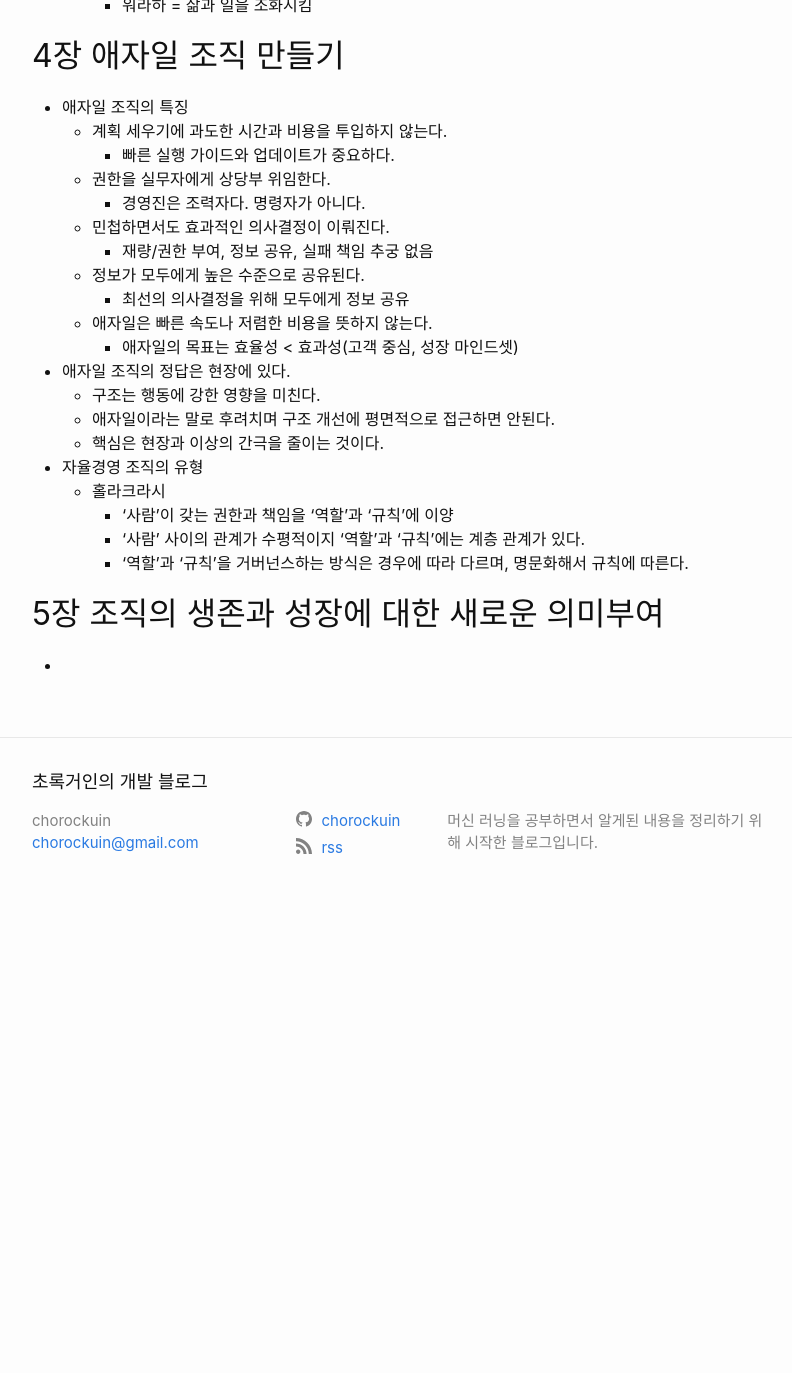
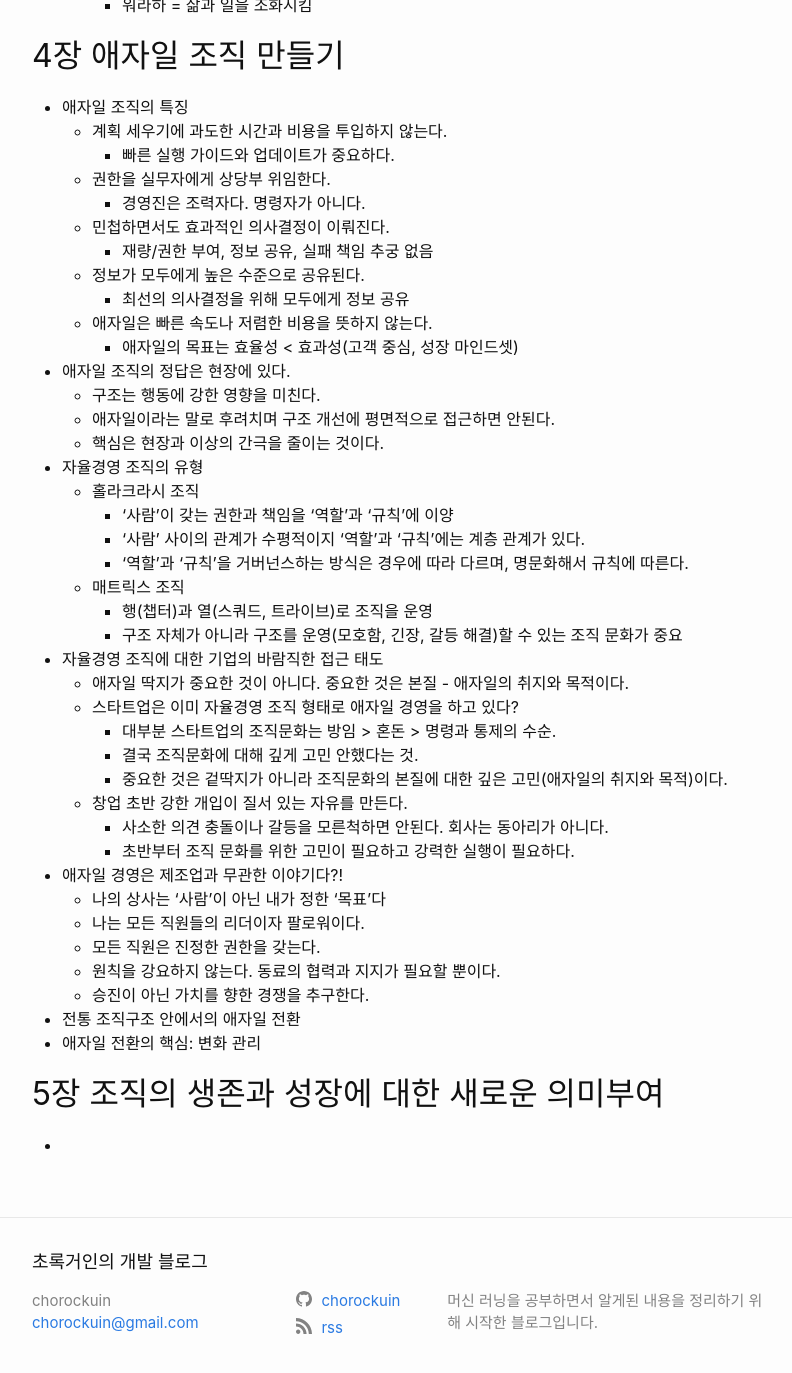
Before and after one commit to chorockuin/chorockuin.github.io, a Jekyll site: the page built from _posts/2020-10-11-naked_agile.md, in a window 1280 px wide and 1400 px high, scrolled down 2289 px. Shown: the top 1373 px of the window, without its empty margins (238-1030 px from the left). Built offline with Jekyll 4.4.1, drawn with Linux system fonts in a browser that asks for light colours; before the commit the page ends 3209 px from its top, so only the background shows below that.

```diff
--- a/_posts/2020-10-11-naked_agile.md
+++ b/_posts/2020-10-11-naked_agile.md
@@ -116,10 +116,30 @@ Dave Thomas
   - 애자일이라는 말로 후려치며 구조 개선에 평면적으로 접근하면 안된다.
   - 핵심은 현장과 이상의 간극을 줄이는 것이다.
 - 자율경영 조직의 유형
-  - 홀라크라시
+  - 홀라크라시 조직
     - '사람'이 갖는 권한과 책임을 '역할'과 '규칙'에 이양
     - '사람' 사이의 관계가 수평적이지 '역할'과 '규칙'에는 계층 관계가 있다.
     - '역할'과 '규칙'을 거버넌스하는 방식은 경우에 따라 다르며, 명문화해서 규칙에 따른다.
+  - 매트릭스 조직
+    - 행(챕터)과 열(스쿼드, 트라이브)로 조직을 운영
+    - 구조 자체가 아니라 구조를 운영(모호함, 긴장, 갈등 해결)할 수 있는 조직 문화가 중요
+- 자율경영 조직에 대한 기업의 바람직한 접근 태도
+  - 애자일 딱지가 중요한 것이 아니다. 중요한 것은 본질 - 애자일의 취지와 목적이다.
+  - 스타트업은 이미 자율경영 조직 형태로 애자일 경영을 하고 있다?
+    - 대부분 스타트업의 조직문화는 방임 > 혼돈 > 명령과 통제의 수순.
+    - 결국 조직문화에 대해 깊게 고민 안했다는 것.
+    - 중요한 것은 겉딱지가 아니라 조직문화의 본질에 대한 깊은 고민(애자일의 취지와 목적)이다.
+  - 창업 초반 강한 개입이 질서 있는 자유를 만든다.
+    - 사소한 의견 충돌이나 갈등을 모른척하면 안된다. 회사는 동아리가 아니다.
+    - 초반부터 조직 문화를 위한 고민이 필요하고 강력한 실행이 필요하다.
+- 애자일 경영은 제조업과 무관한 이야기다?!
+  - 나의 상사는 '사람'이 아닌 내가 정한 '목표'다
+  - 나는 모든 직원들의 리더이자 팔로워이다.
+  - 모든 직원은 진정한 권한을 갖는다.
+  - 원칙을 강요하지 않는다. 동료의 협력과 지지가 필요할 뿐이다.
+  - 승진이 아닌 가치를 향한 경쟁을 추구한다.
+- 전통 조직구조 안에서의 애자일 전환
+- 애자일 전환의 핵심: 변화 관리
 
 ## 5장 조직의 생존과 성장에 대한 새로운 의미부여
 
```
Also changed, not shown: _posts/2020-11-22-uwsgi_django_redis_celery.md (added, +26 -0 lines).
